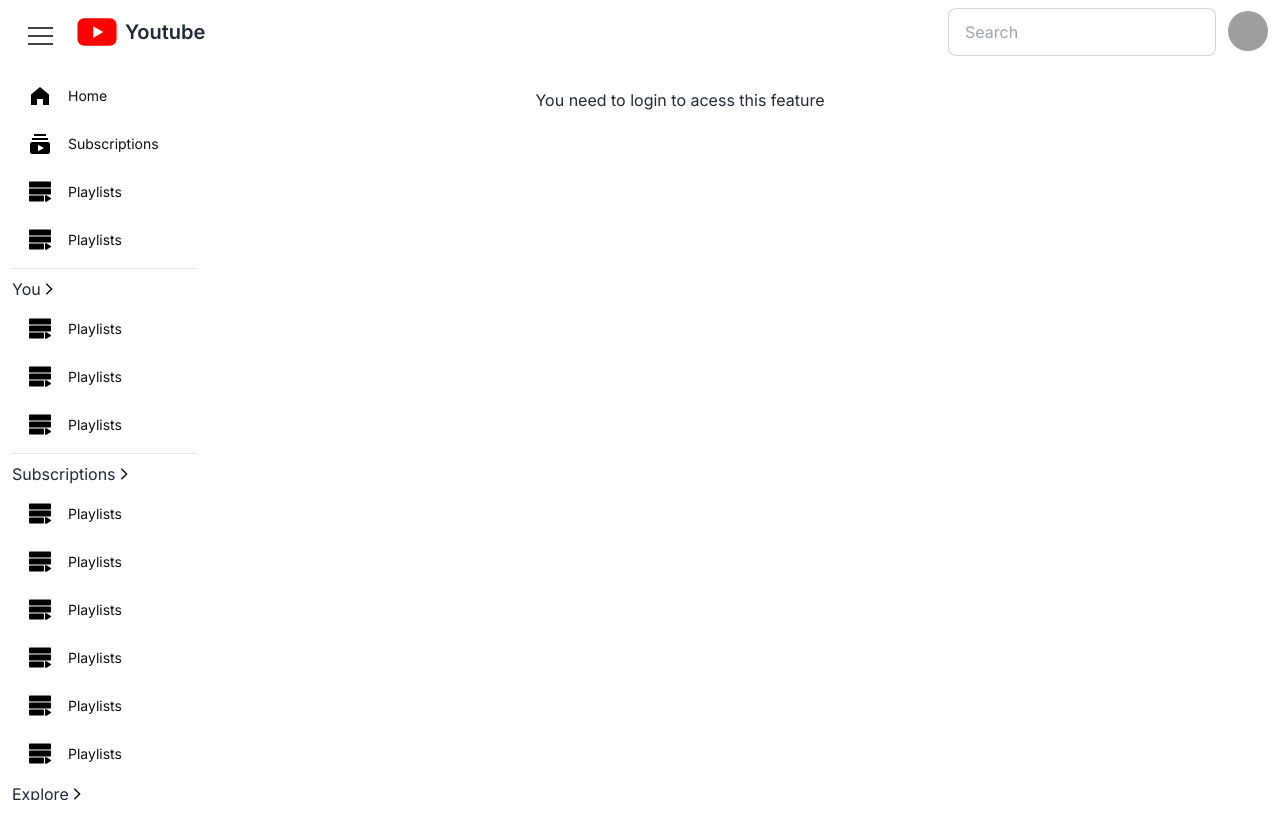
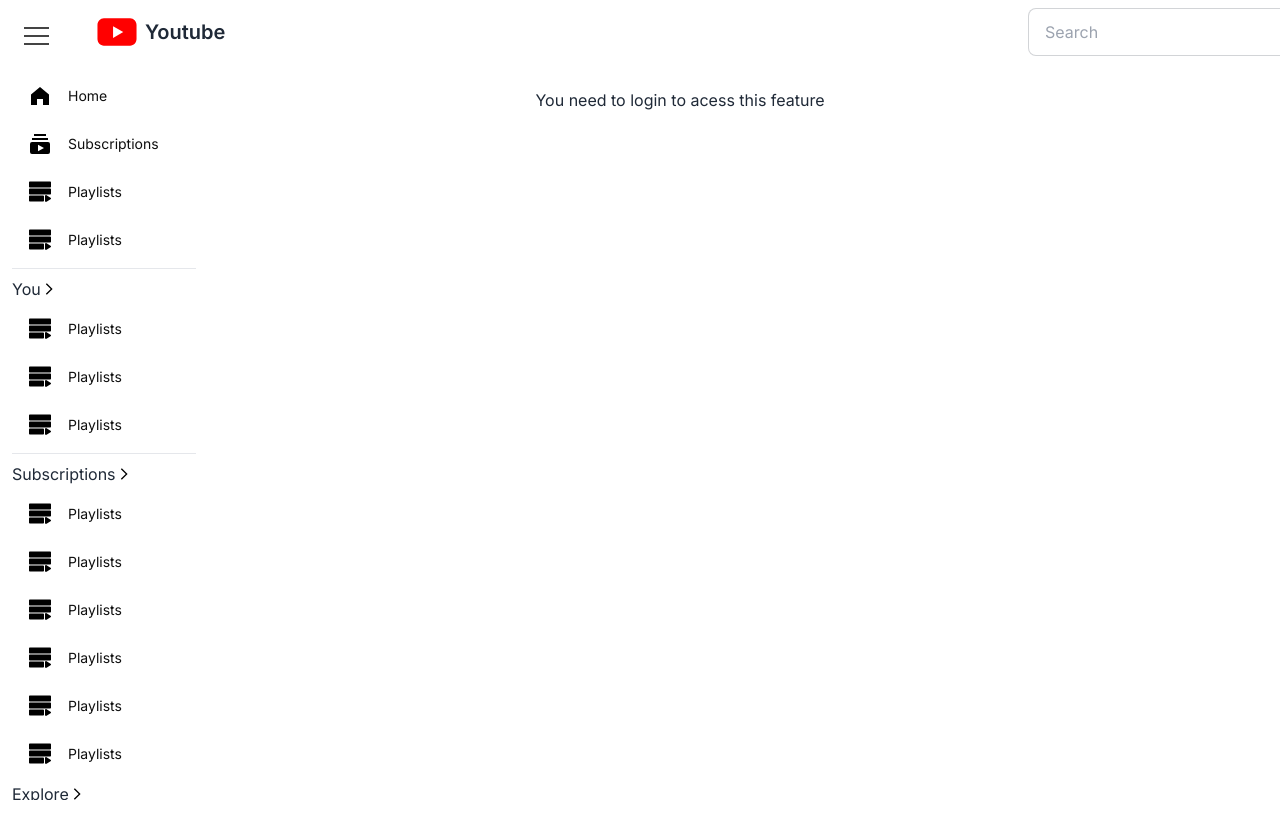
Before and after one commit to devTurambar/YoutubeClone2, a Next.js app: page /playlists in a window 1280 px wide. Shown: the top 838 px of the page. Built offline with nearby package versions, Linux system fonts and the light colour scheme; no server answers; grey boxes are pictures that could not be loaded.

Commit message:
Sidebar expand and minimize functionality

```diff
--- a/src/app/globals.css
+++ b/src/app/globals.css
@@ -27,3 +27,23 @@
 .h-webkit-available{
     height:-webkit-fill-available;
 }
+
+/* width */
+::-webkit-scrollbar {
+    width: 6px;
+  }
+
+  /* Track */
+  ::-webkit-scrollbar-track {
+    background: #f1f1f1;
+  }
+
+  /* Handle */
+  ::-webkit-scrollbar-thumb {
+    background: #888;
+  }
+
+  /* Handle on hover */
+  ::-webkit-scrollbar-thumb:hover {
+    background: #555;
+  }
--- a/src/app/layout.jsx
+++ b/src/app/layout.jsx
@@ -2,7 +2,7 @@ import { Inter } from "next/font/google";
 import "./globals.css";
 import Navbar from "@/components/NavBar/NavBar";
 import SideBarTw from "@/components/SideBar/SideBarMinimized/SideBarTw";
-import SideBarTwMax from "@/components/SideBar/SideBarExpanded/SideBarTwMax";
+import SideBarContainer from "@/components/SideBar/SideBarContainer/SideBarContainer";
 import ReactQueryProvider from "@/Providers/ReactQueryProvider";
 import { GlobalStateProvider } from "@/Providers/GlobalStateContext";
 
@@ -22,8 +22,7 @@ export default function RootLayout({ children }) {
               <div className="pl-20 pt-16">
                 <Navbar />
                 <div className="flex h-screen">
-                  <SideBarTw />
-                  <SideBarTwMax />
+                  <SideBarContainer />
                   <div className="grow shrink-0">
                     {children}
                   </div>
--- a/src/components/MenuButton/MenuButton.tsx
+++ b/src/components/MenuButton/MenuButton.tsx
@@ -3,7 +3,8 @@ import React from "react";
 
 interface MenuButtonProps{
     outerContainer: string,
-    innerContainer: string
+    innerContainer: string,
+    func: object
 }
 
 const MenuButton: React.FC<MenuButtonProps> = ( MenuButtonProps ) => {
--- a/src/components/NavBar/NavBar.js
+++ b/src/components/NavBar/NavBar.js
@@ -20,8 +20,8 @@ export default function Navbar() {
     console.log(global);
 
     return (
-        <div className="navbar bg-white fixed h-16 pl-0 top-0 left-0">
-            <MenuButton outerContainer="cursor-pointer m-auto w-12 ml-3" innerContainer="flex flex-col hover:bg-gray-100 rounded-full p-4"/>
+        <div className="navbar bg-white fixed h-16 pl-0 top-0 left-18">
+            <MenuButton outerContainer="cursor-pointer m-auto w-12 ml-3 hidden" innerContainer="flex flex-col hover:bg-gray-100 rounded-full p-4"/>
 
             <div className="flex-1">
                 <a className="btn btn-ghost text-xl hover:bg-gray-100">
@@ -36,7 +36,7 @@ export default function Navbar() {
                 <div className="dropdown dropdown-end">
                 <div tabIndex="0" role="button" className="btn btn-ghost btn-circle avatar">
                     <div className="w-10 rounded-full">
-                    <img alt="YT" src={session? user.session : "https://daisyui.com/images/stock/photo-1534528741775-53994a69daeb.jpg"} />
+                    <img alt="YT" src={session? user.session : "/icons/silhouette.svg"} />
                     </div>
                 </div>
                 <ul tabIndex="0" className="mt-3 z-[1] p-2 shadow menu menu-sm dropdown-content bg-base-100 rounded-box w-52">
--- /dev/null
+++ b/src/components/SideBar/SideBarContainer/SideBarContainer.tsx
@@ -0,0 +1,22 @@
+"use client"
+import SideBarTwMax from "../SideBarExpanded/SideBarTwMax";
+import SideBarTw from "../SideBarMinimized/SideBarTw";
+import { useState } from "react";
+const SideBarContainer = () => {
+    const [maximized, setMaximized] = useState(true);
+    const toggleSideBar = () => {
+        setMaximized(!maximized);
+    }
+    return (
+        <div>
+            <div className={`${maximized ? "overflow-hidden" : "overflow-auto"}`}>
+                <SideBarTw maximized={maximized} toggleSideBar={toggleSideBar}/>
+            </div>
+            <div className={`${maximized ? "block" : "hidden"}`}>
+                <SideBarTwMax maximized={maximized}/>
+            </div>
+        </div>
+    );
+}
+
+export default SideBarContainer;
--- a/src/components/SideBar/SideBarExpanded/SideBarTwMax.js
+++ b/src/components/SideBar/SideBarExpanded/SideBarTwMax.js
@@ -1,5 +1,4 @@
 "use client"
-
 import SideBarButtonMax from "./SideBarButtonMax";
 import MenuButton  from "../../MenuButton/MenuButton"
 import { getUserSession } from "@/lib/session";
@@ -7,20 +6,24 @@ import { useState, useContext, useEffect } from "react";
 import GlobalStateContext from "@/Providers/GlobalStateContext";
 import SectionTitle from "./SectionTitle";
 
-const SideBarTw = ({ children }) => {
+const SideBarTwMax = (maximized) => {
   const [session, setSession] = useState(null);
-  const [minimized, setMinimized] = useState(null);
+  const [minimized, setMinimized] = useState(false);
   useEffect(() => {
     (async () => {
       const sessionData = await getUserSession(false);
       setSession(sessionData);
     });
   },[]);
-  const c = useContext(GlobalStateContext);
-  c.updateState("State updated");
-  console.log(c);
+  // const c = useContext(GlobalStateContext);
+  // c.updateState("State updated");
+  // console.log(c);
+
+  // const toggleSideBar = () => {
+  //   setMinimized(!minimized);
+  // }
   return (
-      <aside className="min-h-0 flex overflow-hidden shrink h-webkit-available left-0 top-16 fixed">
+      <aside className={`min-h-0 flex overflow-hidden shrink h-webkit-available left-0 top-16 fixed ${maximized? "flex" : "none"}`}>
           <nav aria-label="Sidebar" className="block flex-shrink-0 bg-white overflow-y-auto">
               <div className="relative w-52 flex flex-col gap-2 p-3">
                 <MenuButton outerContainer="cursor-pointer p-3 m-auto hidden" innerContainer="rounded-full hover:bg-gray-100 flex flex-col"/>
@@ -53,4 +56,4 @@ const SideBarTw = ({ children }) => {
       </aside>
   );
 }
-export default SideBarTw;
+export default SideBarTwMax;
--- a/src/components/SideBar/SideBarMinimized/SideBarTw.js
+++ b/src/components/SideBar/SideBarMinimized/SideBarTw.js
@@ -6,31 +6,36 @@ import { getUserSession } from "@/lib/session";
 import { useState, useContext, useEffect } from "react";
 import GlobalStateContext from "@/Providers/GlobalStateContext";
 
-const SideBarTw = ({ children }) => {
+const SideBarTw = ({maximized, toggleSideBar}) => {
   const [session, setSession] = useState(null);
-  const [minimized, setMinimized] = useState(null);
   useEffect(() => {
     (async () => {
       const sessionData = await getUserSession(false);
       setSession(sessionData);
     });
   },[]);
-  const c = useContext(GlobalStateContext);
-  c.updateState("State updated");
-  console.log(c);
+  // const c = useContext(GlobalStateContext);
+  // c.updateState("State updated");
+  // console.log(c);
   // console.log("user");
   // console.log(user);
   // console.log("user");
+
   return (
-      <aside className="min-h-0 flex overflow-hidden shrink h-webkit-available left-0 top-16 fixed">
-          <nav aria-label="Sidebar" className="block flex-shrink-0 bg-white overflow-y-auto">
+    <aside className="min-h-0 flex overflow-hidden shrink h-webkit-available left-0 top-0 fixed">
+        <nav aria-label="Sidebar" className={`block flex-shrink-0 bg-white ${maximized ? "overflow-hidden" : "overflow-auto"} `}>
             <div className="relative w-20 w-\[300px\] flex flex-col gap-16 p-3">
-                <MenuButton outerContainer="cursor-pointer p-3 m-auto hidden" innerContainer="rounded-full hover:bg-gray-100 flex flex-col"/>
+              <div onClick={() => toggleSideBar()}>
+                <MenuButton outerContainer="cursor-pointer p-3 m-auto hover:bg-gray-100 rounded-full" innerContainer="rounded-full hover:bg-gray-100 flex flex-col"/>
+              </div>
               <SideBarButton text="Home" action="dashboard"/>
               <SideBarButton text="Shorts" action="shorts"/>
               <SideBarButton text="Subscriptions" action="subscriptions"/>
               <SideBarButton text="You" action="you"/>
               <SideBarButton text="History" action="history"/>
+              <SideBarButton text="Playlists" action="playlists"/>
+              <SideBarButton text="Playlists" action="playlists"/>
+              <SideBarButton text="Playlists" action="playlists"/>
               <SideBarButton text="Playlists" action="playlists"/>
             </div>
         </nav>
```
Also changed, not shown: public/icons/silhouette.svg (added). Lines whose indentation alone changed are shown as unchanged.
